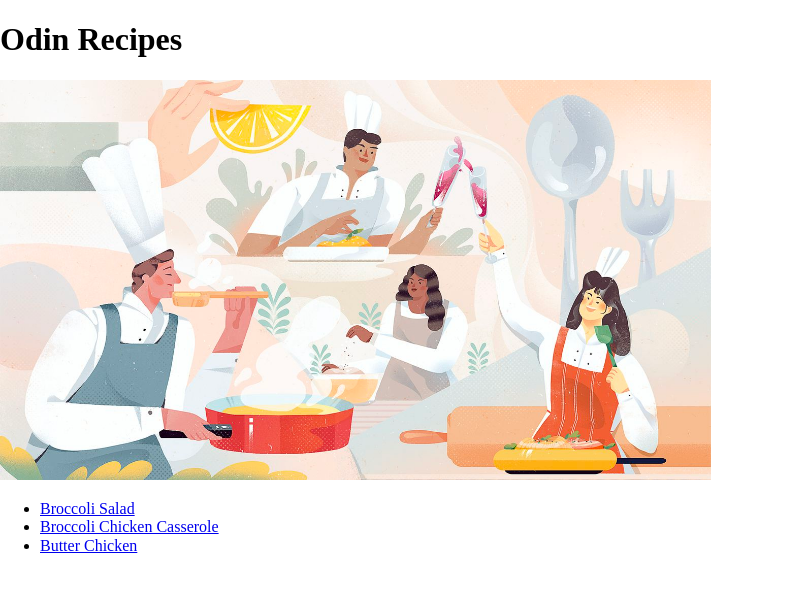
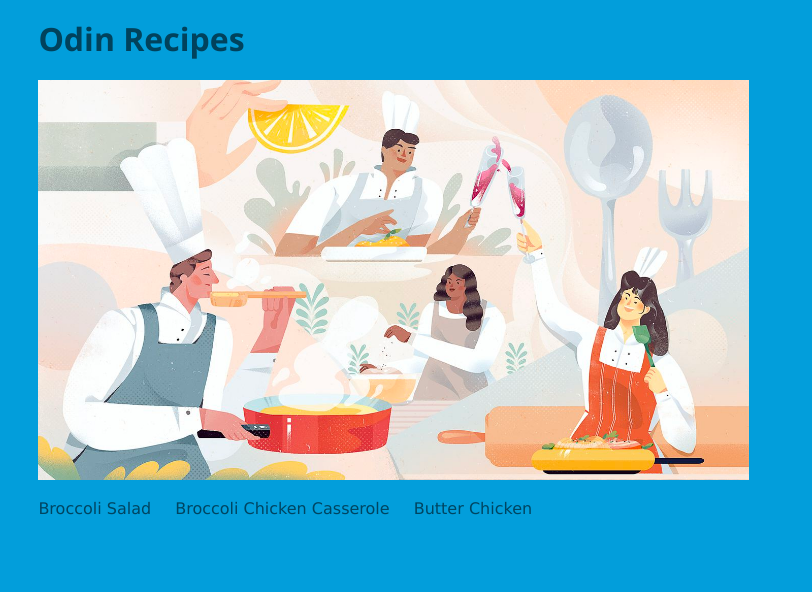
Before and after one commit to jenniferlworthington/top_odin-recipes, a plain HTML site: page index.html in a window 1280 px wide. Shown: the whole page, without its empty margins (0-812 px from the left). Drawn offline with Linux system fonts and the light colour scheme.

Commit message:
Add color to backgrounds, color and font to text, as well as spacing to layout

```diff
--- a/css/style.css
+++ b/css/style.css
@@ -1,3 +1,33 @@
+body {
+  background-color: #029EDB;
+  padding: 0 3%;
+  font-family: Verdana, Geneva, Tahoma, sans-serif;
+  color: #004561;
+}
+
+h1,
+h3 {
+  color: #01425C;
+  font-family: 'Segoe UI', Tahoma, Geneva, Verdana, sans-serif;
+}
+
+.nav {
+  list-style: none;
+  padding: 0;
+  margin: 1rem 0;
+  display: flex;
+  gap: 2%;
+}
+
+.nav a {
+  text-decoration: none;
+  color:#004561;
+}
+
+.nav a:hover {
+  color: #46B5E1;
+}
+
 .img-square,
 .img-vertical {
   width: 400px;
```
